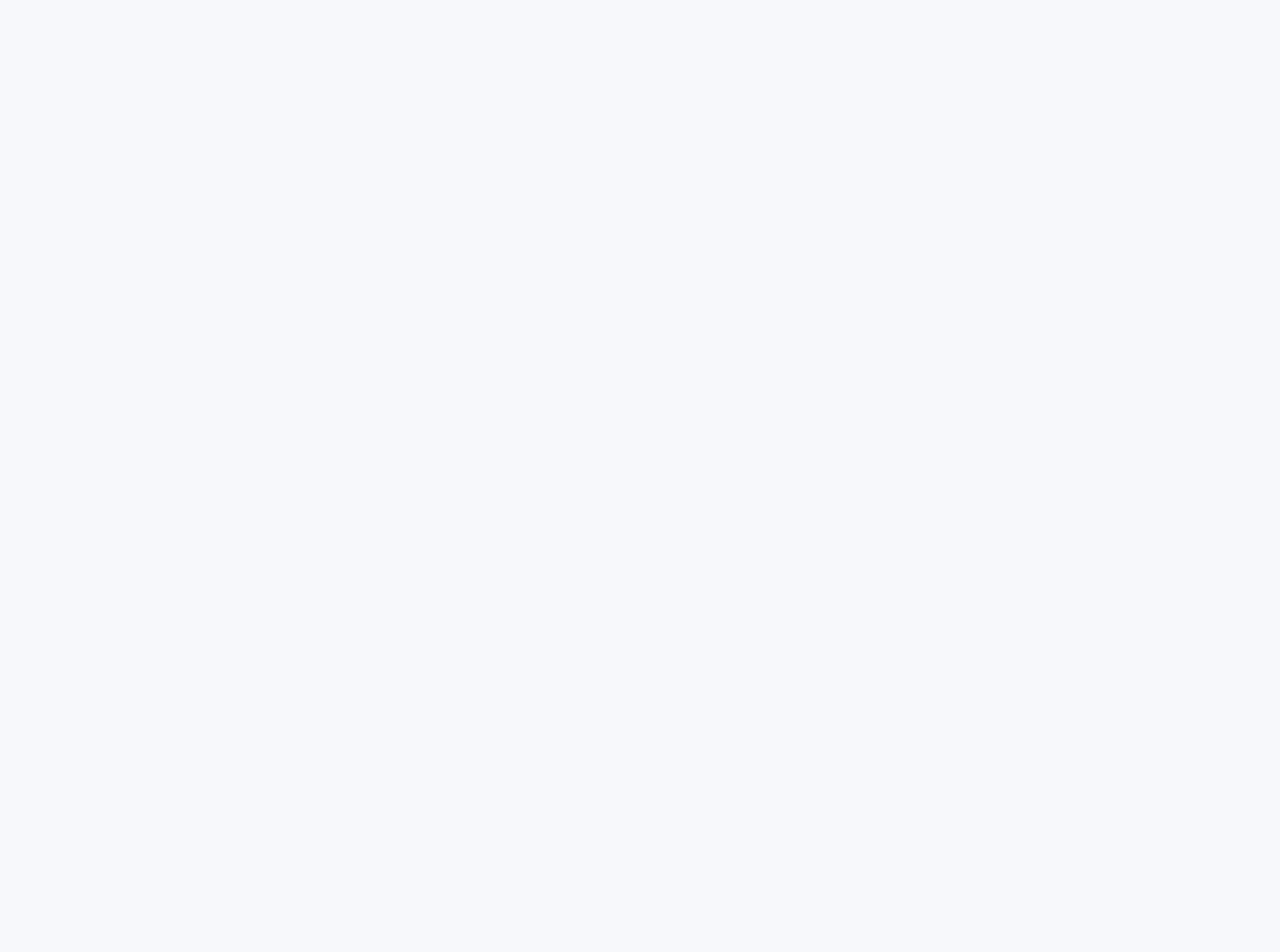
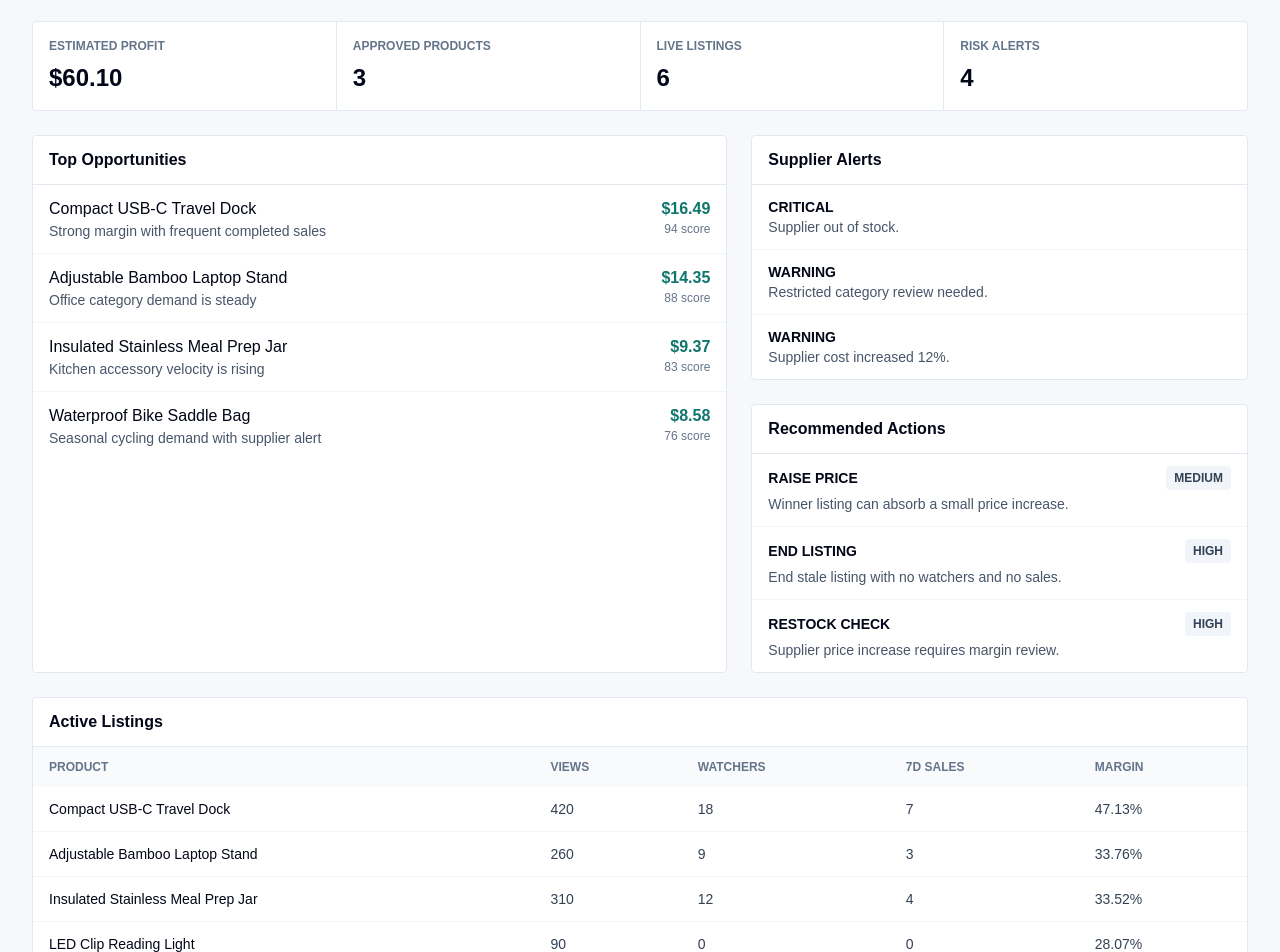
Before and after one commit to thebishoy98-sudo/ProfitPilot, a Next.js app: page / in a window 1280 px wide. Shown: the part 180-1132 px from the top of the page. Before the commit the page ends 800 px from the top, so only its background shows below. Built offline with nearby package versions, Linux system fonts and the light colour scheme.

Commit message:
feat(01-01): build command center dashboard
- Add operations dashboard sections and KPI strip
- Configure Vitest path alias for component imports

```diff
--- a/src/app/page.tsx
+++ b/src/app/page.tsx
@@ -1,15 +1,37 @@
+import { AutomationInbox } from "@/components/AutomationInbox";
+import { ListingPerformance } from "@/components/ListingPerformance";
+import { MetricStrip } from "@/components/MetricStrip";
+import { OpportunityQueue } from "@/components/OpportunityQueue";
+import { SupplierAlerts } from "@/components/SupplierAlerts";
+import { getDashboardSummary } from "@/lib/dashboard";
+import { mockRepository } from "@/lib/mock-data";
+
 export default function HomePage() {
+  const summary = getDashboardSummary(mockRepository);
+
   return (
-    <main className="min-h-screen bg-panel px-6 py-8 text-ink">
-      <section className="mx-auto flex max-w-6xl flex-col gap-3">
-        <p className="text-sm font-semibold uppercase tracking-wide text-accent">
-          Command Center
-        </p>
-        <h1 className="text-4xl font-semibold">ProfitPilot</h1>
-        <p className="max-w-2xl text-base text-slate-600">
-          Daily arbitrage operations, profit approvals, supplier risk, and listing automation in one workspace.
-        </p>
-      </section>
+    <main className="min-h-screen bg-panel px-4 py-6 text-ink sm:px-6 lg:px-8">
+      <div className="mx-auto flex max-w-7xl flex-col gap-6">
+        <section className="flex flex-col gap-3 border-b border-slate-200 pb-5">
+          <p className="text-sm font-semibold uppercase text-accent">Command Center</p>
+          <h1 className="text-4xl font-semibold text-slate-950">ProfitPilot</h1>
+          <p className="max-w-2xl text-base text-slate-600">
+            Daily arbitrage operations, profit approvals, supplier risk, and listing automation in one workspace.
+          </p>
+        </section>
+
+        <MetricStrip summary={summary} />
+
+        <div className="grid gap-6 lg:grid-cols-[1.4fr_1fr]">
+          <OpportunityQueue opportunities={summary.topOpportunities} />
+          <div className="grid gap-6">
+            <SupplierAlerts alerts={summary.supplierAlerts} />
+            <AutomationInbox actions={summary.recommendedActions} />
+          </div>
+        </div>
+
+        <ListingPerformance listings={summary.activeListings} />
+      </div>
     </main>
   );
 }
--- /dev/null
+++ b/src/components/AutomationInbox.tsx
@@ -0,0 +1,28 @@
+import type { AutomationAction } from "@/lib/domain";
+
+type AutomationInboxProps = {
+  actions: AutomationAction[];
+};
+
+export function AutomationInbox({ actions }: AutomationInboxProps) {
+  return (
+    <section className="rounded border border-slate-200 bg-white">
+      <div className="border-b border-slate-200 px-4 py-3">
+        <h2 className="text-base font-semibold text-slate-950">Recommended Actions</h2>
+      </div>
+      <div className="divide-y divide-slate-100">
+        {actions.map((action) => (
+          <div className="px-4 py-3" key={action.id}>
+            <div className="flex items-center justify-between gap-3">
+              <p className="text-sm font-semibold text-slate-950">{action.type.replaceAll("_", " ")}</p>
+              <span className="rounded bg-slate-100 px-2 py-1 text-xs font-semibold text-slate-700">
+                {action.priority}
+              </span>
+            </div>
+            <p className="mt-1 text-sm text-slate-600">{action.message}</p>
+          </div>
+        ))}
+      </div>
+    </section>
+  );
+}
--- /dev/null
+++ b/src/components/ListingPerformance.tsx
@@ -0,0 +1,39 @@
+import type { ActiveListing } from "@/lib/dashboard";
+
+type ListingPerformanceProps = {
+  listings: ActiveListing[];
+};
+
+export function ListingPerformance({ listings }: ListingPerformanceProps) {
+  return (
+    <section className="rounded border border-slate-200 bg-white">
+      <div className="border-b border-slate-200 px-4 py-3">
+        <h2 className="text-base font-semibold text-slate-950">Active Listings</h2>
+      </div>
+      <div className="overflow-x-auto">
+        <table className="w-full min-w-[620px] border-collapse text-left text-sm">
+          <thead className="bg-slate-50 text-xs uppercase text-slate-500">
+            <tr>
+              <th className="px-4 py-3">Product</th>
+              <th className="px-4 py-3">Views</th>
+              <th className="px-4 py-3">Watchers</th>
+              <th className="px-4 py-3">7d Sales</th>
+              <th className="px-4 py-3">Margin</th>
+            </tr>
+          </thead>
+          <tbody className="divide-y divide-slate-100">
+            {listings.slice(0, 6).map((listing) => (
+              <tr key={listing.productId}>
+                <td className="px-4 py-3 font-medium text-slate-950">{listing.product.title}</td>
+                <td className="px-4 py-3 text-slate-700">{listing.views}</td>
+                <td className="px-4 py-3 text-slate-700">{listing.watchers}</td>
+                <td className="px-4 py-3 text-slate-700">{listing.salesLast7Days}</td>
+                <td className="px-4 py-3 text-slate-700">{listing.profit.margin.toFixed(2)}%</td>
+              </tr>
+            ))}
+          </tbody>
+        </table>
+      </div>
+    </section>
+  );
+}
--- /dev/null
+++ b/src/components/MetricStrip.tsx
@@ -0,0 +1,25 @@
+import type { DashboardSummary } from "@/lib/dashboard";
+
+type MetricStripProps = {
+  summary: DashboardSummary;
+};
+
+export function MetricStrip({ summary }: MetricStripProps) {
+  const metrics = [
+    { label: "Estimated Profit", value: `$${summary.estimatedProfit.toFixed(2)}` },
+    { label: "Approved Products", value: summary.approvedCount.toString() },
+    { label: "Live Listings", value: summary.activeListingCount.toString() },
+    { label: "Risk Alerts", value: summary.riskAlerts.toString() },
+  ];
+
+  return (
+    <section className="grid gap-px overflow-hidden rounded border border-slate-200 bg-slate-200 sm:grid-cols-2 lg:grid-cols-4">
+      {metrics.map((metric) => (
+        <div key={metric.label} className="bg-white p-4">
+          <p className="text-xs font-semibold uppercase text-slate-500">{metric.label}</p>
+          <p className="mt-2 text-2xl font-semibold text-slate-950">{metric.value}</p>
+        </div>
+      ))}
+    </section>
+  );
+}
--- /dev/null
+++ b/src/components/OpportunityQueue.tsx
@@ -0,0 +1,34 @@
+import Link from "next/link";
+import type { EnrichedOpportunity } from "@/lib/dashboard";
+
+type OpportunityQueueProps = {
+  opportunities: EnrichedOpportunity[];
+};
+
+export function OpportunityQueue({ opportunities }: OpportunityQueueProps) {
+  return (
+    <section className="rounded border border-slate-200 bg-white">
+      <div className="border-b border-slate-200 px-4 py-3">
+        <h2 className="text-base font-semibold text-slate-950">Top Opportunities</h2>
+      </div>
+      <div className="divide-y divide-slate-100">
+        {opportunities.slice(0, 4).map((opportunity) => (
+          <Link
+            className="grid gap-3 px-4 py-3 hover:bg-slate-50 sm:grid-cols-[1fr_auto]"
+            href={`/products/${opportunity.productId}`}
+            key={opportunity.id}
+          >
+            <div>
+              <p className="font-medium text-slate-950">{opportunity.product.title}</p>
+              <p className="text-sm text-slate-600">{opportunity.reason}</p>
+            </div>
+            <div className="text-left sm:text-right">
+              <p className="font-semibold text-teal-700">${opportunity.profit.estimatedProfit.toFixed(2)}</p>
+              <p className="text-xs text-slate-500">{opportunity.score} score</p>
+            </div>
+          </Link>
+        ))}
+      </div>
+    </section>
+  );
+}
--- /dev/null
+++ b/src/components/SupplierAlerts.tsx
@@ -0,0 +1,23 @@
+import type { Notification } from "@/lib/domain";
+
+type SupplierAlertsProps = {
+  alerts: Notification[];
+};
+
+export function SupplierAlerts({ alerts }: SupplierAlertsProps) {
+  return (
+    <section className="rounded border border-slate-200 bg-white">
+      <div className="border-b border-slate-200 px-4 py-3">
+        <h2 className="text-base font-semibold text-slate-950">Supplier Alerts</h2>
+      </div>
+      <div className="divide-y divide-slate-100">
+        {alerts.map((alert) => (
+          <div className="px-4 py-3" key={alert.id}>
+            <p className="text-sm font-semibold text-slate-950">{alert.severity}</p>
+            <p className="text-sm text-slate-600">{alert.message}</p>
+          </div>
+        ))}
+      </div>
+    </section>
+  );
+}
--- a/vitest.config.ts
+++ b/vitest.config.ts
@@ -1,8 +1,14 @@
 import react from "@vitejs/plugin-react";
+import path from "node:path";
 import { defineConfig } from "vitest/config";
 
 export default defineConfig({
   plugins: [react()],
+  resolve: {
+    alias: {
+      "@": path.resolve(__dirname, "src"),
+    },
+  },
   test: {
     environment: "jsdom",
     globals: true,
```
